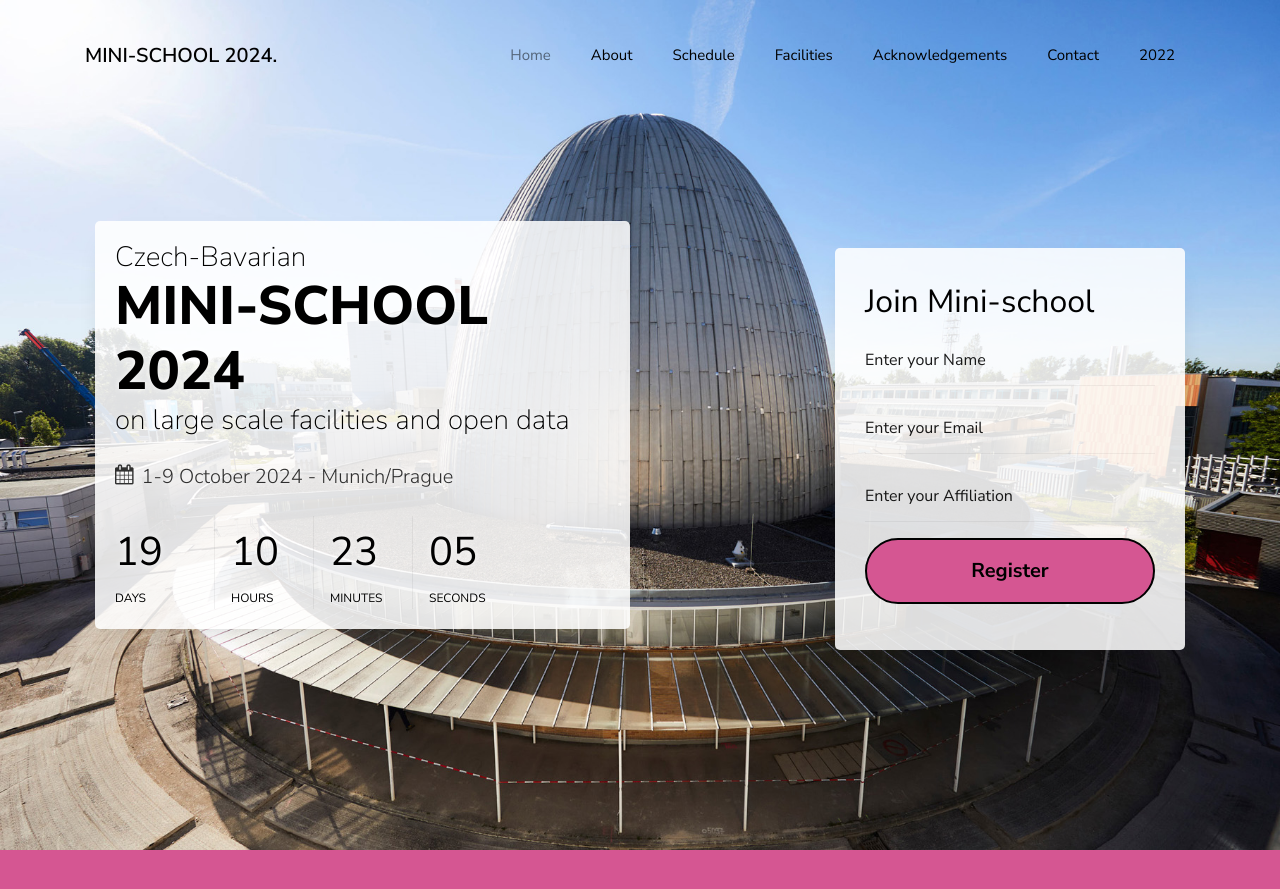
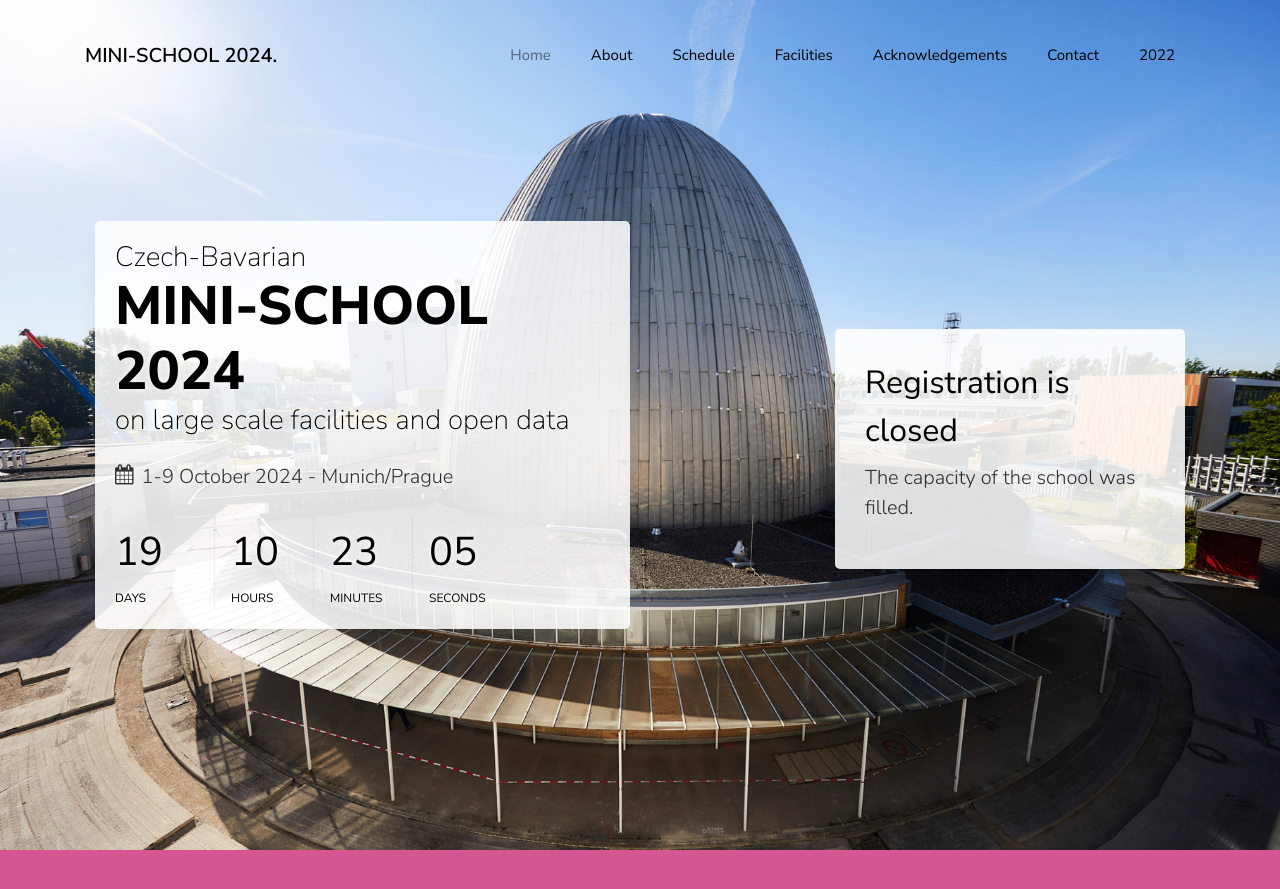
Before and after one commit to me2d09/minischool, a Jekyll site: the page built from index.md, in a window 1280 px wide and 900 px high. Shown: the top 889 px of the window. Built offline with Jekyll 4.4.1, drawn with Linux system fonts in a browser that asks for light colours; some web fonts are replaced.

Commit message:
Close the registrations

```diff
--- a/_layouts/main.html
+++ b/_layouts/main.html
@@ -68,6 +68,12 @@
           </div>
           <div class="col-lg-2 col"></div>
           <div class="col-lg-4 col-md-6 mt-0 mt-md-5">
+			{% if 1 == 1 %}
+			<form class="request-form ftco-animate">
+				<h2>Registration is closed</h2>
+				<p>The capacity of the school was filled.</p>
+			  </form>
+			{% else %}
 			<form action="https://formspree.io/f/moqpenvg" method="POST" class="request-form ftco-animate">
 				<h2>Join Mini-school</h2>
 					  <div class="form-group">
@@ -83,6 +89,7 @@
 					<input type="submit" value="Register" class="btn btn-primary py-3 px-4">
 				</div>
 			</form>
+			{% endif %}
           </div>
         </div>
       </div>
```
